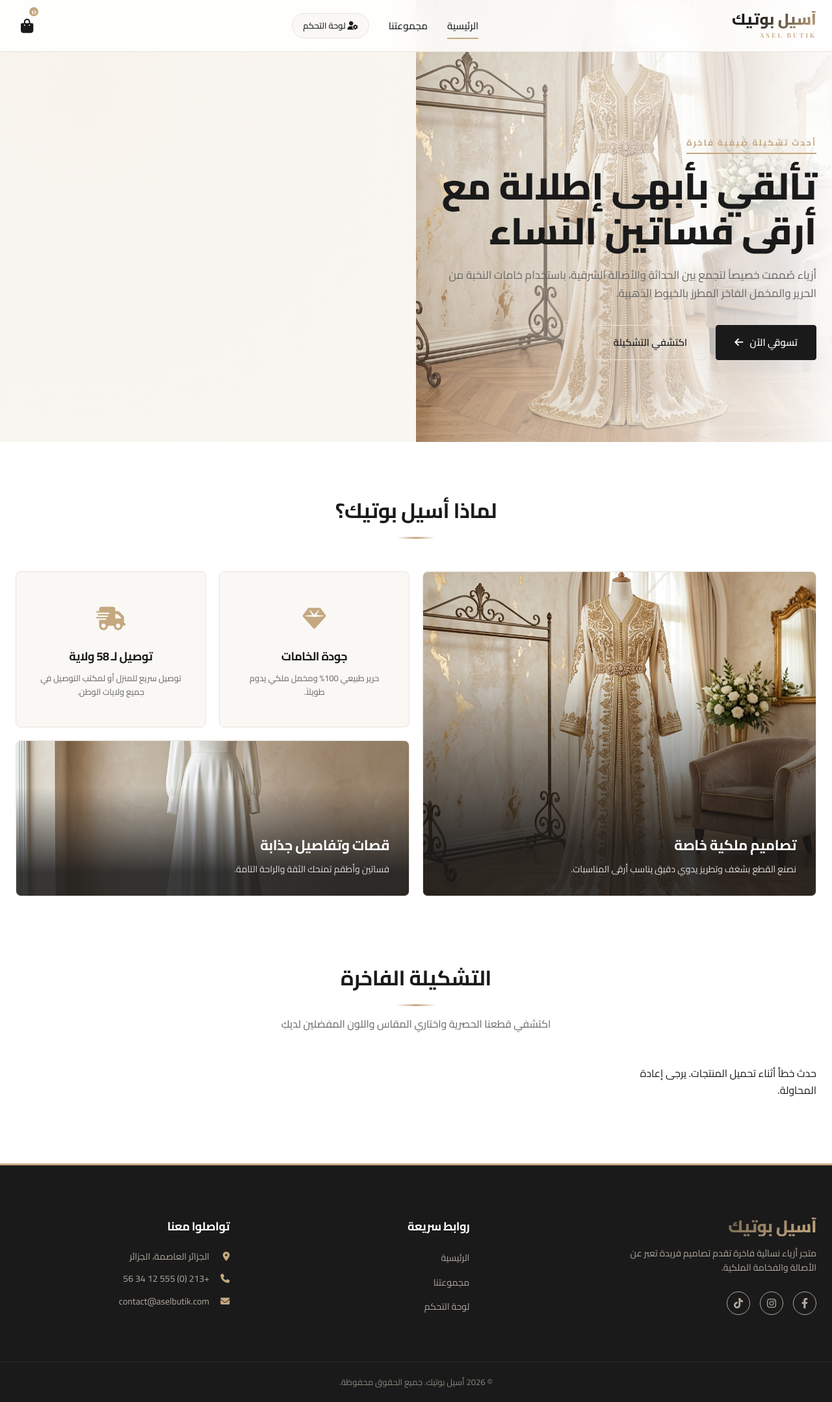
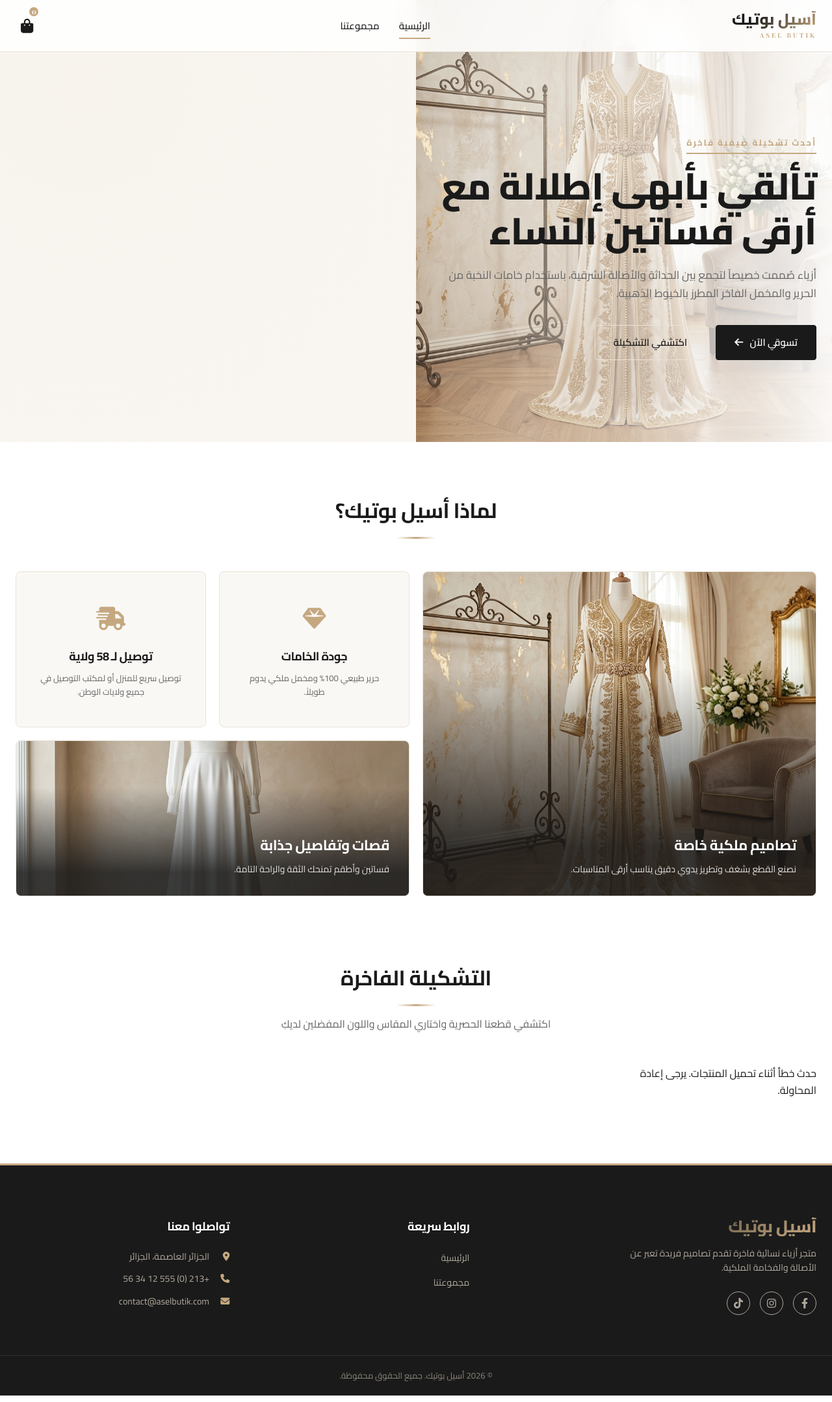
Before and after one commit to latrecheyasser1-hue/asel-butik, a website: page index.html in a window 1280 px wide. Shown: the whole page at 65% size. Drawn offline with nearby package versions, Linux system fonts and the light colour scheme; no server answers; a web font is replaced by a local one.

Commit message:
Remove admin dashboard link from customer website to keep it hidden

```diff
--- a/index.html
+++ b/index.html
@@ -25,7 +25,6 @@
             <nav class="nav-menu">
                 <a href="#hero" class="nav-link active">الرئيسية</a>
                 <a href="#products" class="nav-link">مجموعتنا</a>
-                <a href="admin.html" class="nav-link admin-btn"><i class="fa-solid fa-user-gear"></i> لوحة التحكم</a>
             </nav>
 
             <div class="nav-actions">
@@ -130,7 +129,6 @@
                 <ul>
                     <li><a href="#hero">الرئيسية</a></li>
                     <li><a href="#products">مجموعتنا</a></li>
-                    <li><a href="admin.html">لوحة التحكم</a></li>
                 </ul>
             </div>
             <div class="footer-contact">
```
